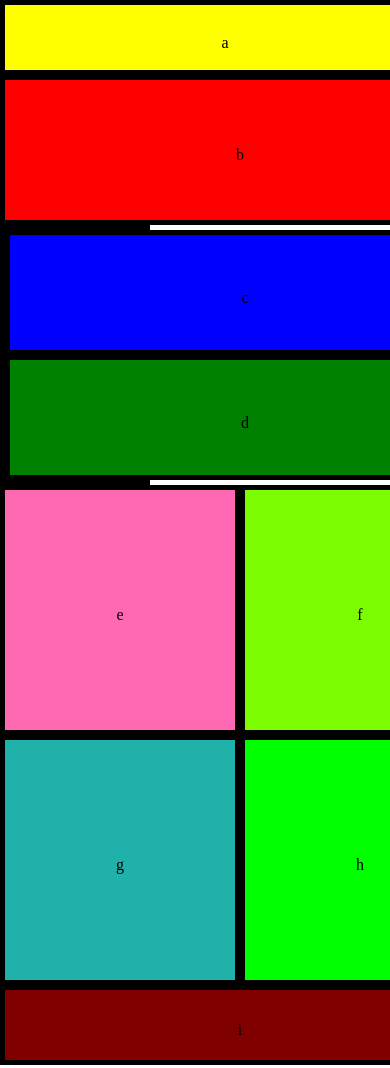
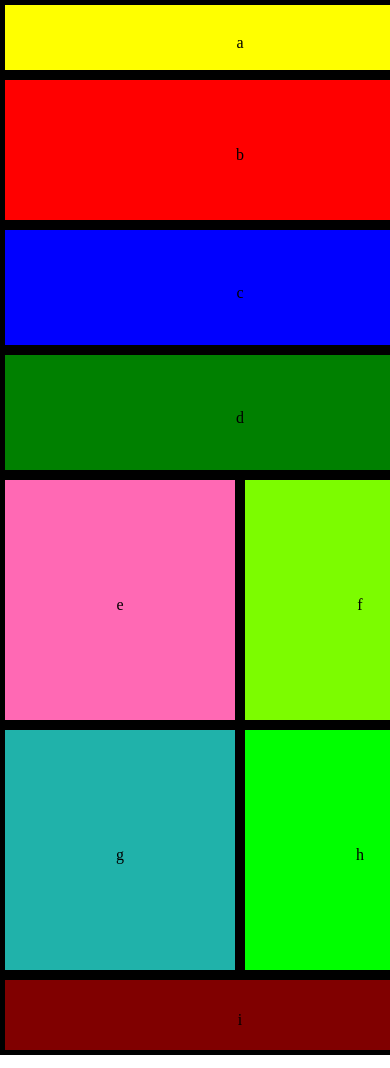
Before and after one commit to jpchato/lab-01, a plain HTML site: page index.html in a window 390 px wide. Shown: the top 1068 px of the page. Drawn offline with Linux system fonts and the light colour scheme.

Commit message:
lined up mobile view

```diff
--- a/style/layout.css
+++ b/style/layout.css
@@ -1,6 +1,6 @@
 header {
   height: 75px;
-  width: 450px;
+  width: 480px;
   line-height: 75px;
   background-color: yellow;
   text-align: center;
@@ -14,11 +14,6 @@ div {
   line-height: 150px;
   text-align: center;
   border: 5px solid black;
-}
-
-main {
-  border: 5px solid black;
-  width: 150px;
 }
 
 p:first-child {
```
